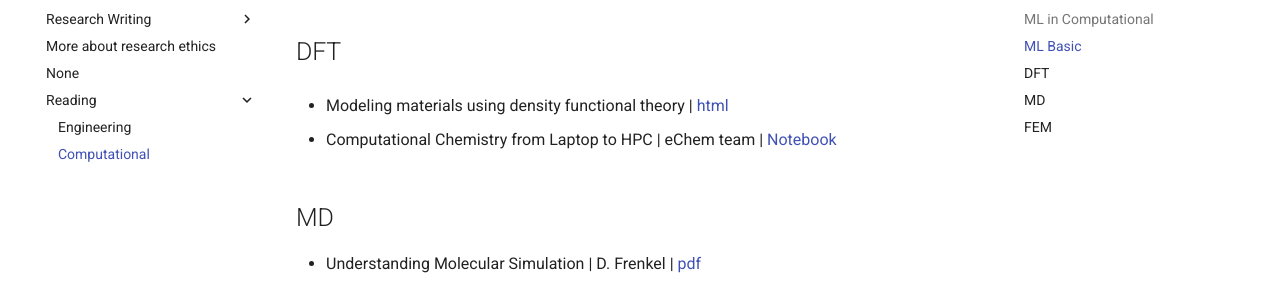
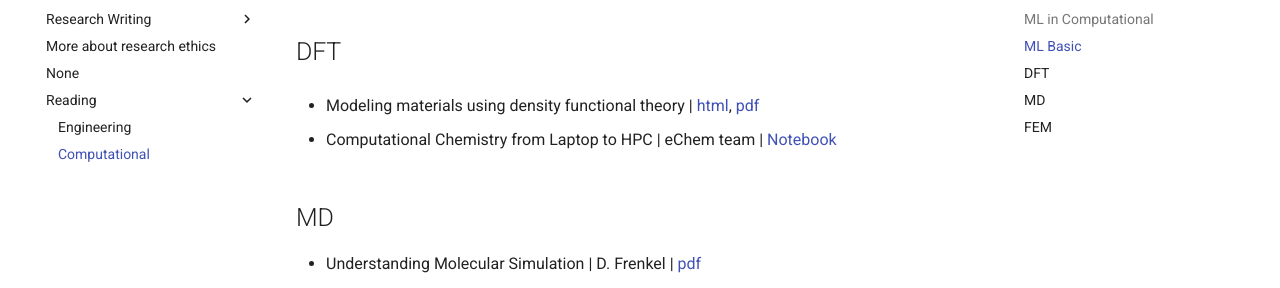
Before and after one commit to thangckt/thangckt.github.io, an MkDocs documentation site: the page built from docs/literature/reading/Comp_Methods.md, in a window 1280 px wide and 900 px high, scrolled down 915 px. Shown: the part 164-452 px from the top of the window. Built offline with MkDocs 1.6.1 and Material for MkDocs 9.7.7, drawn with Linux system fonts in a browser that asks for light colours; the version menu is left out.

Commit message:
Update Comp_Methods.md

```diff
--- a/docs/literature/reading/Comp_Methods.md
+++ b/docs/literature/reading/Comp_Methods.md
@@ -40,7 +40,7 @@
 
 ## DFT
 
-- Modeling materials using density functional theory  | [html](http://kitchingroup.cheme.cmu.edu/dft-book/dft.html){target="_blank"}
+- Modeling materials using density functional theory  | [html](http://kitchingroup.cheme.cmu.edu/dft-book/dft.html){target="_blank"}, [pdf](http://kitchingroup.cheme.cmu.edu/dft-book/dft.pdf){target="_blank"}
 
 - Computational Chemistry from Laptop to HPC | eChem team | [Notebook](https://kthpanor.github.io/echem){target="_blank"}
 
```
